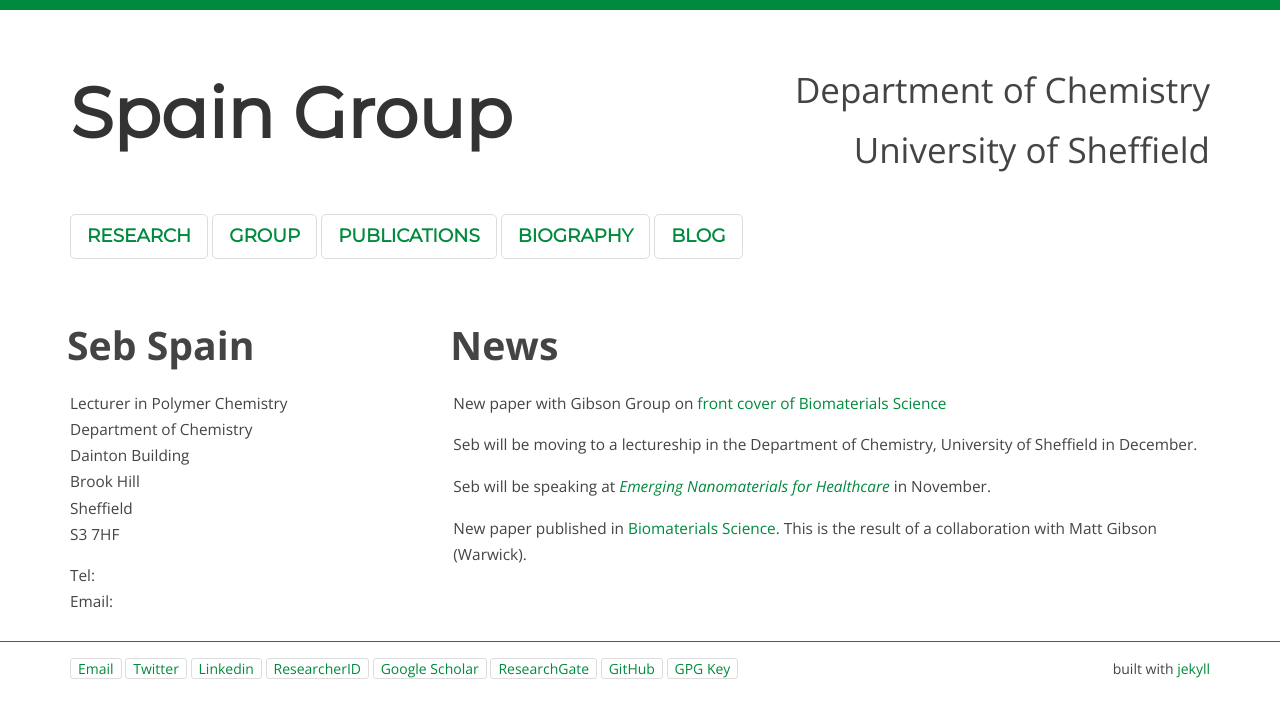
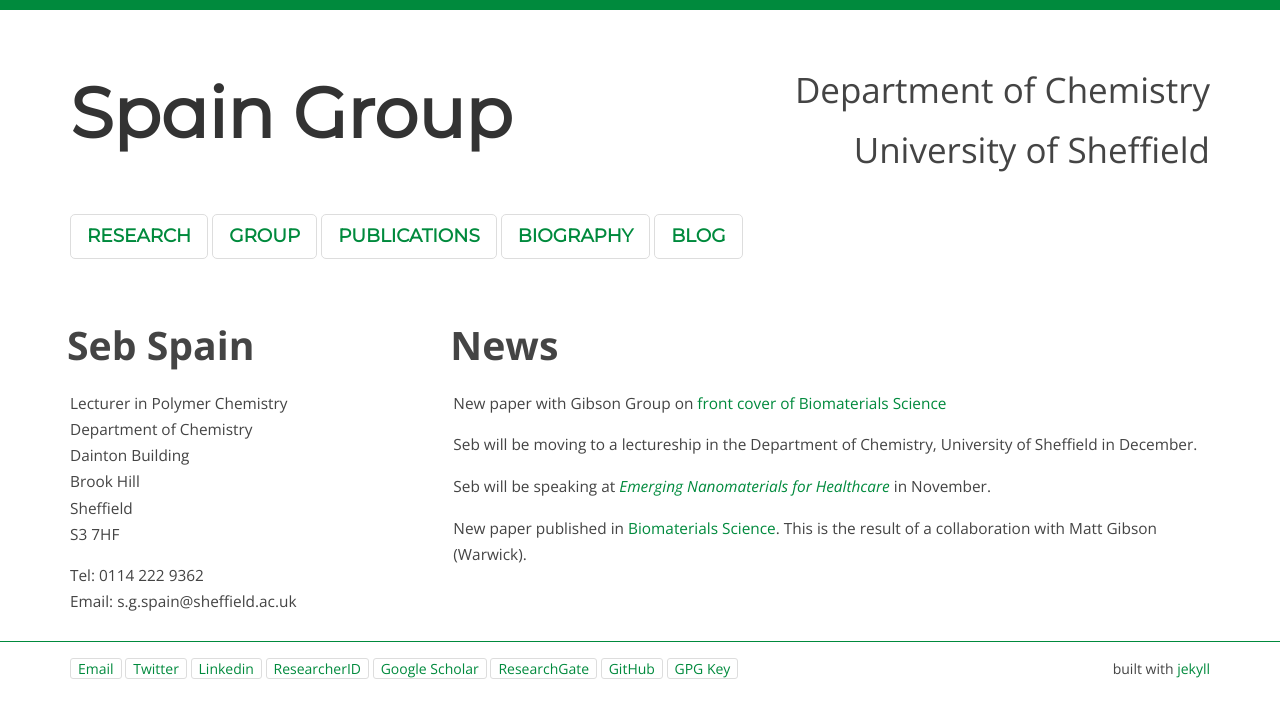
Before and after one commit to sebspain/sebspain.github.io, a Jekyll site: the page index.html, which Jekyll copies as it is, in a window 1280 px wide. Shown: the top 718 px of the page. Built offline with Jekyll 4.4.1, drawn with Linux system fonts in a browser that asks for light colours; Markdown is read by kramdown in place of the engine named in the settings.

Commit message:
added phone and email

```diff
--- a/index.html
+++ b/index.html
@@ -49,8 +49,8 @@
           S3 7HF
         </p>
         <p>
-        Tel: </br>
-        Email:
+        Tel: 0114 222 9362</br>
+        Email: s.g.spain@sheffield.ac.uk
         </p>
       </div>
       <div class="unit w-2-3 center-on-mobiles">
```
